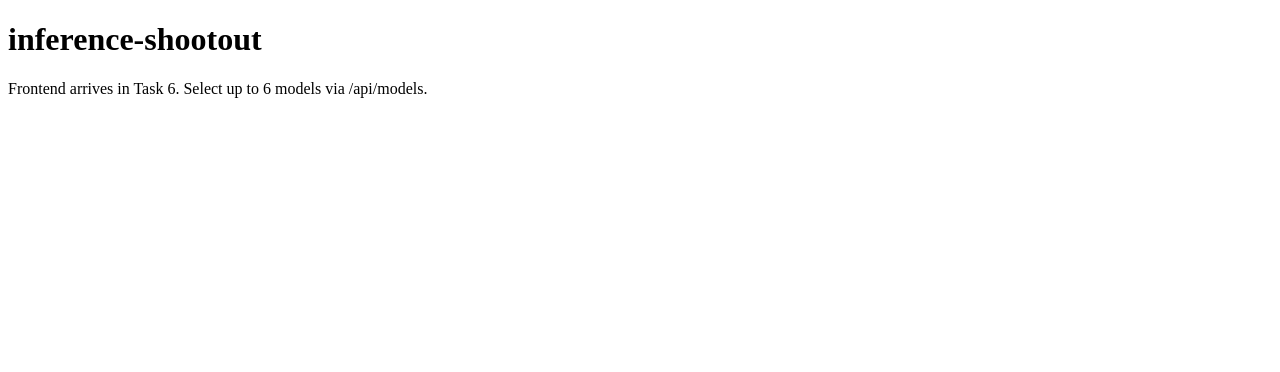
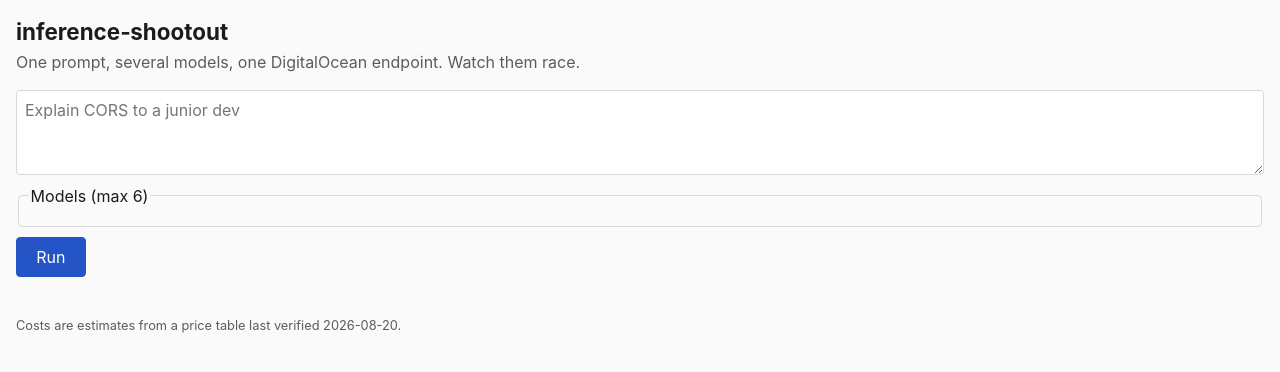
Before and after one commit to oceanforge/inference-shootout, a Flask app: page / in a window 1280 px wide. Shown: the top 372 px of the page. Run offline with Flask 3, Linux system fonts and the light colour scheme; data that the repository does not hold is empty.

Commit message:
feat: side-by-side racing columns and results table

```diff
--- /dev/null
+++ b/static/style.css
@@ -0,0 +1,144 @@
+:root {
+  color-scheme: light;
+  --fg: #1b1b1f;
+  --muted: #5b5b63;
+  --border: #d8d8dd;
+  --bg: #fafafa;
+  --panel: #ffffff;
+  --accent: #2554c7;
+  --fail-bg: #fdf2f2;
+  --fail-border: #d0453a;
+  font-family: -apple-system, BlinkMacSystemFont, "Segoe UI", Roboto, Helvetica,
+    Arial, sans-serif, "Apple Color Emoji", "Segoe UI Emoji";
+}
+
+* { box-sizing: border-box; }
+
+body {
+  margin: 0;
+  padding: 1rem;
+  max-width: 100%;
+  overflow-x: hidden;
+  background: var(--bg);
+  color: var(--fg);
+  line-height: 1.4;
+}
+
+header { margin-bottom: 1rem; }
+header h1 { margin: 0 0 0.25rem; font-size: 1.4rem; }
+header p { margin: 0; color: var(--muted); }
+
+form#run {
+  display: flex;
+  flex-direction: column;
+  gap: 0.6rem;
+  margin-bottom: 1rem;
+}
+
+textarea {
+  width: 100%;
+  font: inherit;
+  padding: 0.5rem;
+  border: 1px solid var(--border);
+  border-radius: 4px;
+  resize: vertical;
+}
+
+fieldset#models {
+  display: flex;
+  flex-wrap: wrap;
+  gap: 0.4rem 1rem;
+  border: 1px solid var(--border);
+  border-radius: 4px;
+  padding: 0.6rem;
+}
+
+fieldset#models label { display: flex; align-items: center; gap: 0.3rem; font-size: 0.9rem; }
+
+button[type="submit"] {
+  align-self: flex-start;
+  padding: 0.5rem 1.2rem;
+  border: 1px solid var(--accent);
+  border-radius: 4px;
+  background: var(--accent);
+  color: #fff;
+  font: inherit;
+  cursor: pointer;
+}
+
+button[type="submit"]:hover { opacity: 0.9; }
+
+#columns {
+  display: flex;
+  gap: 0.75rem;
+  overflow-x: auto;
+  padding-bottom: 0.5rem;
+  margin-bottom: 1rem;
+}
+
+.column {
+  flex: 0 0 260px;
+  border: 1px solid var(--border);
+  border-radius: 6px;
+  background: var(--panel);
+  padding: 0.6rem;
+  display: flex;
+  flex-direction: column;
+}
+
+.column h2 {
+  margin: 0 0 0.4rem;
+  font-size: 0.9rem;
+  font-weight: 600;
+  word-break: break-word;
+}
+
+.column pre {
+  height: 260px;
+  overflow-y: auto;
+  margin: 0;
+  padding: 0.5rem;
+  border: 1px solid var(--border);
+  border-radius: 4px;
+  background: var(--bg);
+  white-space: pre-wrap;
+  word-break: break-word;
+  font-size: 0.85rem;
+}
+
+.column footer {
+  margin-top: 0.4rem;
+  font-size: 0.78rem;
+  color: var(--muted);
+}
+
+.column.failed {
+  border-color: var(--fail-border);
+  background: var(--fail-bg);
+}
+
+.column.failed pre { border-color: var(--fail-border); }
+.column.failed footer { color: var(--fail-border); font-weight: 600; }
+
+table#results {
+  width: 100%;
+  border-collapse: collapse;
+  font-size: 0.85rem;
+  margin-bottom: 0.5rem;
+}
+
+table#results th,
+table#results td {
+  text-align: left;
+  padding: 0.4rem 0.5rem;
+  border-bottom: 1px solid var(--border);
+  white-space: nowrap;
+}
+
+.note { color: var(--muted); font-size: 0.8rem; }
+
+@media (max-width: 480px) {
+  table#results { display: block; overflow-x: auto; }
+  .column { flex-basis: 220px; }
+  .column pre { height: 200px; }
+}
--- a/templates/index.html
+++ b/templates/index.html
@@ -4,11 +4,101 @@
   <meta charset="utf-8">
   <meta name="viewport" content="width=device-width, initial-scale=1">
   <title>inference-shootout</title>
+  <link rel="icon" href="/static/favicon.svg">
+  <link rel="stylesheet" href="/static/style.css">
 </head>
 <body>
   <header>
-    <h1>inference-shootout</h1>
-    <p>Frontend arrives in Task 6. Select up to {{ max_models }} models via /api/models.</p>
+    <h1>inference&#8209;shootout</h1>
+    <p>One prompt, several models, one DigitalOcean endpoint. Watch them race.</p>
   </header>
+
+  <form id="run">
+    <textarea id="prompt" rows="3" placeholder="Explain CORS to a junior dev" required></textarea>
+    <fieldset id="models"><legend>Models (max {{ max_models }})</legend></fieldset>
+    <button type="submit">Run</button>
+  </form>
+
+  <div id="columns"></div>
+  <table id="results" hidden>
+    <thead><tr><th>Model</th><th>TTFT</th><th>Total</th><th>Out tokens</th><th>Est. cost</th></tr></thead>
+    <tbody></tbody>
+  </table>
+  <p id="pricing-note" class="note"></p>
+
+<script>
+let CATALOG = {};
+
+async function loadModels() {
+  CATALOG = await (await fetch('/api/models')).json();
+  const box = document.getElementById('models');
+  for (const id of CATALOG.models) {
+    const label = document.createElement('label');
+    const input = document.createElement('input');
+    input.type = 'checkbox'; input.value = id;
+    input.checked = CATALOG.defaults.includes(id);
+    label.append(input, document.createTextNode(id));
+    box.append(label);
+  }
+  document.getElementById('pricing-note').textContent =
+    `Costs are estimates from a price table last verified ${CATALOG.prices_last_verified}.`;
+}
+
+function makeColumn(model) {
+  const col = document.createElement('section');
+  col.className = 'column';
+  col.innerHTML = `<h2>${model}</h2><pre></pre><footer>waiting…</footer>`;
+  document.getElementById('columns').append(col);
+  return { body: col.querySelector('pre'), foot: col.querySelector('footer') };
+}
+
+function race(prompt, models) {
+  document.getElementById('columns').innerHTML = '';
+  const tbody = document.querySelector('#results tbody');
+  tbody.innerHTML = '';
+  document.getElementById('results').hidden = false;
+
+  for (const model of models) {
+    const { body, foot } = makeColumn(model);
+    const url = `/stream?model=${encodeURIComponent(model)}&prompt=${encodeURIComponent(prompt)}`;
+    const es = new EventSource(url);
+
+    es.addEventListener('start', () => { foot.textContent = 'streaming…'; });
+    es.addEventListener('token', (e) => {
+      body.textContent += JSON.parse(e.data).text;
+      body.scrollTop = body.scrollHeight;
+    });
+    es.addEventListener('done', (e) => {
+      const d = JSON.parse(e.data);
+      foot.textContent = `${d.ttft_ms ?? '—'} ms to first token · ${d.total_ms} ms total`;
+      const cost = d.cost_usd == null ? '—' : `$${d.cost_usd.toFixed(6)}`;
+      tbody.insertAdjacentHTML('beforeend',
+        `<tr><td>${model}</td><td>${d.ttft_ms ?? '—'}</td><td>${d.total_ms}</td>` +
+        `<td>${d.output_tokens ?? '—'}</td><td>${cost}</td></tr>`);
+      es.close();
+    });
+    es.addEventListener('error', (e) => {
+      // A payload means the server refused deliberately; no payload means the
+      // connection dropped. Either way this column stops and the others carry on.
+      let message = 'connection lost';
+      try { message = JSON.parse(e.data).message; } catch (_) {}
+      foot.textContent = message;
+      col_error(body);
+      es.close();
+    });
+  }
+}
+
+function col_error(body) { body.closest('.column').classList.add('failed'); }
+
+document.getElementById('run').addEventListener('submit', (e) => {
+  e.preventDefault();
+  const models = [...document.querySelectorAll('#models input:checked')].map(i => i.value);
+  if (!models.length) return;
+  race(document.getElementById('prompt').value, models.slice(0, CATALOG.max_models));
+});
+
+loadModels();
+</script>
 </body>
 </html>
```
Also changed, not shown: static/favicon.svg (added).
